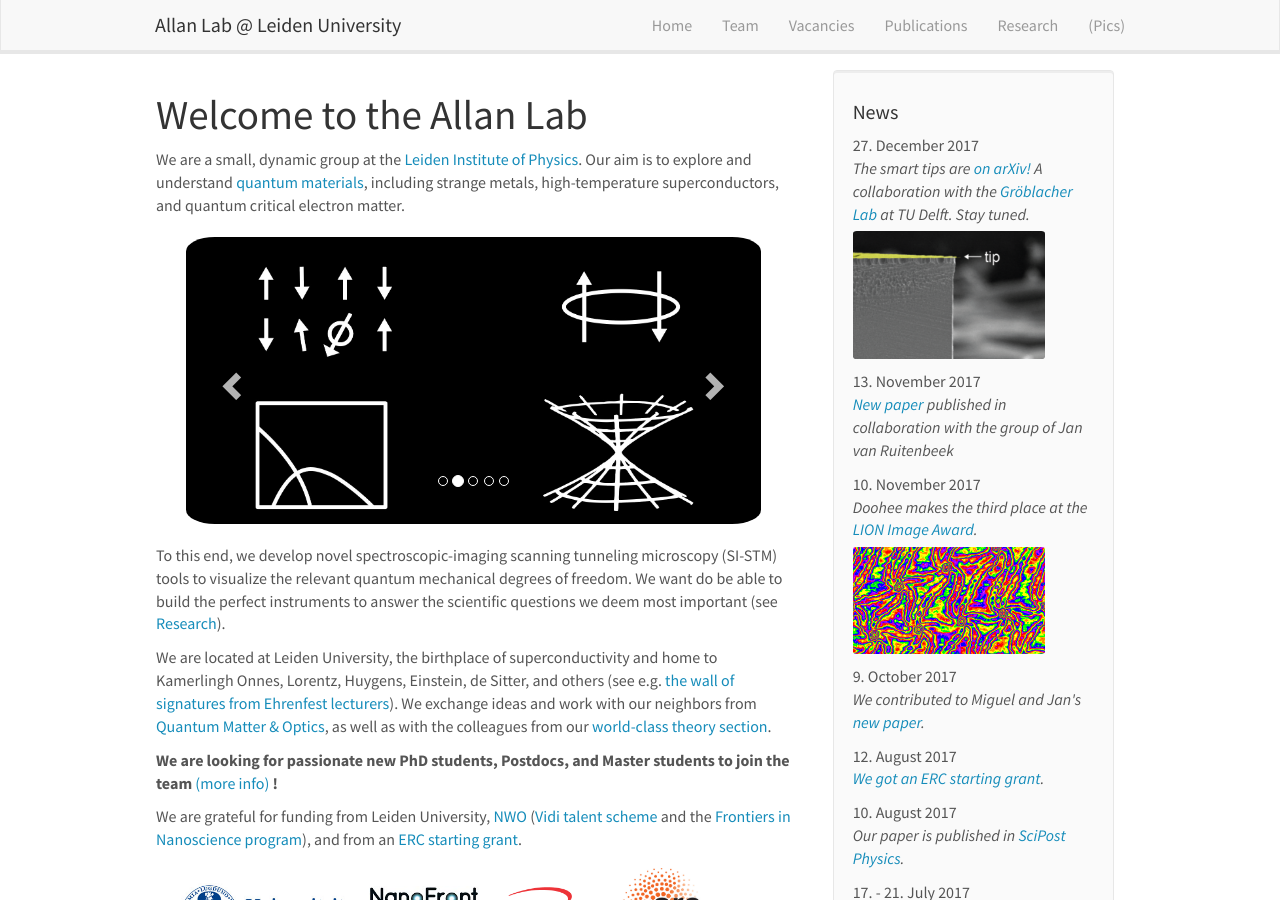
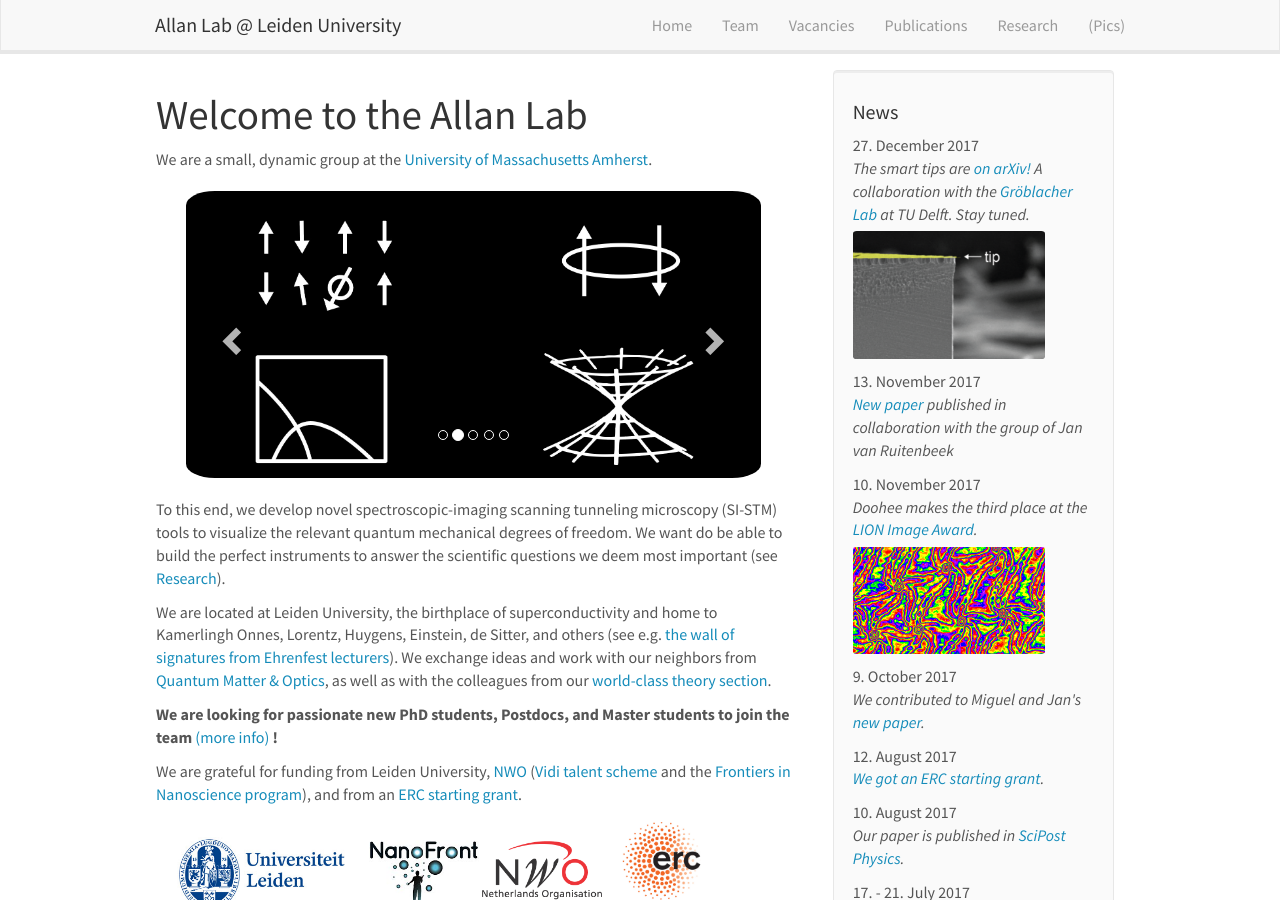
Before and after one commit to openmindedstoic/openmindedstoic.github.io, a Jekyll site: the page built from _pages/home.md, in a window 1280 px wide and 900 px high. Built offline with Jekyll 4.4.1, drawn with Linux system fonts in a browser that asks for light colours; nearby versions of some CDN libraries.

Commit message:
Update home.md

```diff
--- a/_pages/home.md
+++ b/_pages/home.md
@@ -1,12 +1,12 @@
 ---
-title: "Allan Lab - Home"
+title: "Lab - Home"
 layout: homelay
 excerpt: "Allan Lab at Leiden University."
 sitemap: false
 permalink: /
 ---
 
-We are a small, dynamic group at the [Leiden Institute of Physics](http://www.physics.leidenuniv.nl). Our aim is to explore and understand [quantum materials](http://condensedconcepts.blogspot.nl/2013/05/what-is-quantum-matter.html), including strange metals, high-temperature superconductors, and quantum critical electron matter.
+We are a small, dynamic group at the [University of Massachusetts Amherst](https://www.umass.edu/).
 
 
 <div markdown="0" id="carousel" class="carousel slide" data-ride="carousel" data-interval="5000" data-pause="hover" >
```
